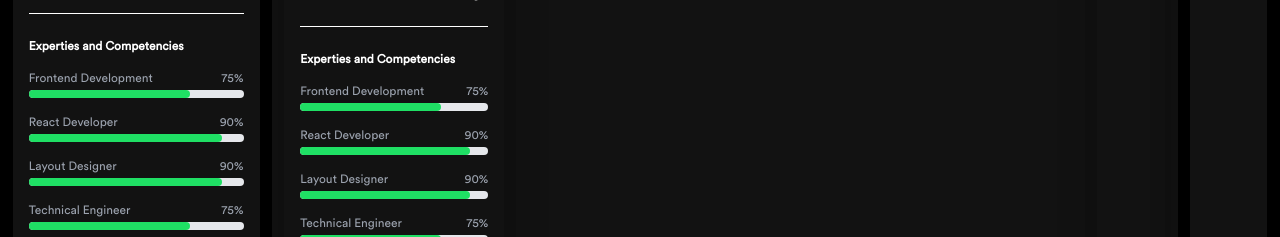
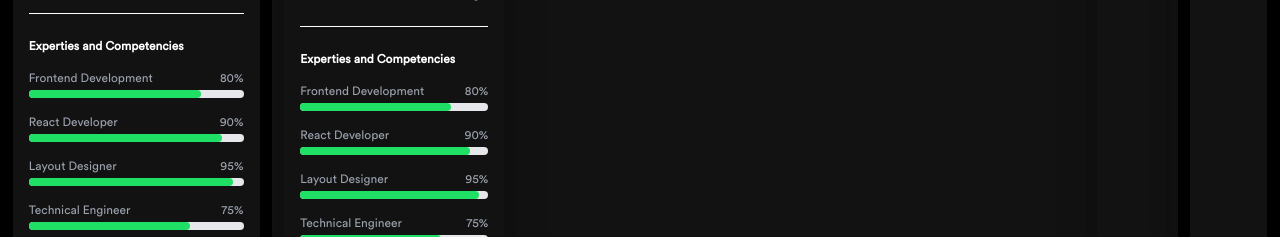
Before and after one commit to Bostonoff/Portfolio, a Next.js app: page /layout in a window 1280 px wide. Shown: the part 461-698 px from the top of the page. Built offline with nearby package versions, Linux system fonts and the light colour scheme.

Commit message:
change constants

```diff
--- a/constants/constants.js
+++ b/constants/constants.js
@@ -11,7 +11,7 @@ export const DETAILS = {
 export const SKILLS = [
   {
     title: "Frontend Development",
-    level: "75%",
+    level: "80%",
   },
   {
     title: "React Developer",
@@ -23,7 +23,7 @@ export const SKILLS = [
   // },
   {
     title: "Layout Designer",
-    level: "90%",
+    level: "95%",
   },
   {
     title: "Technical Engineer",
```
